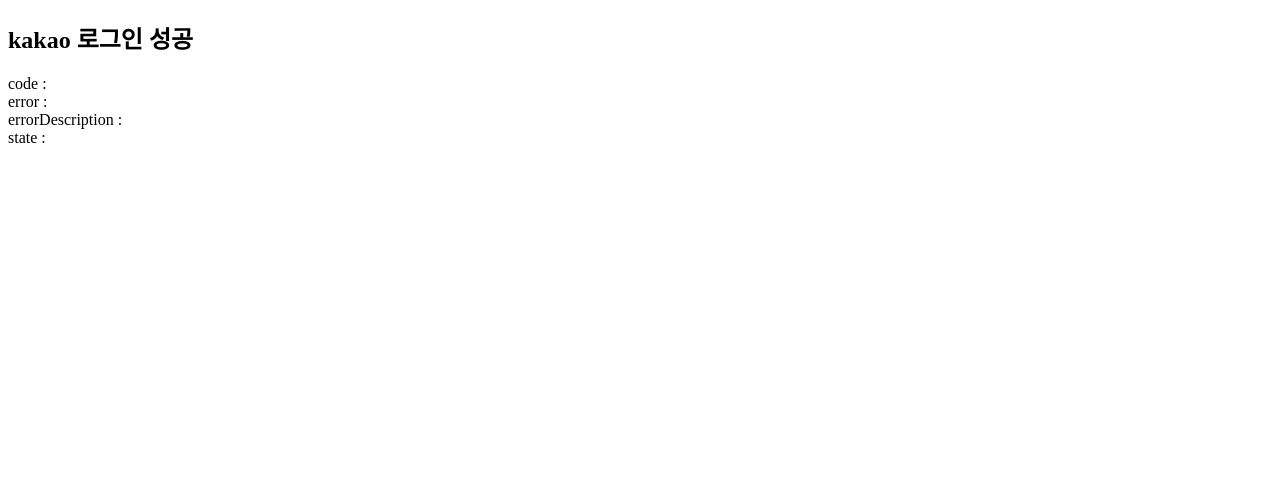
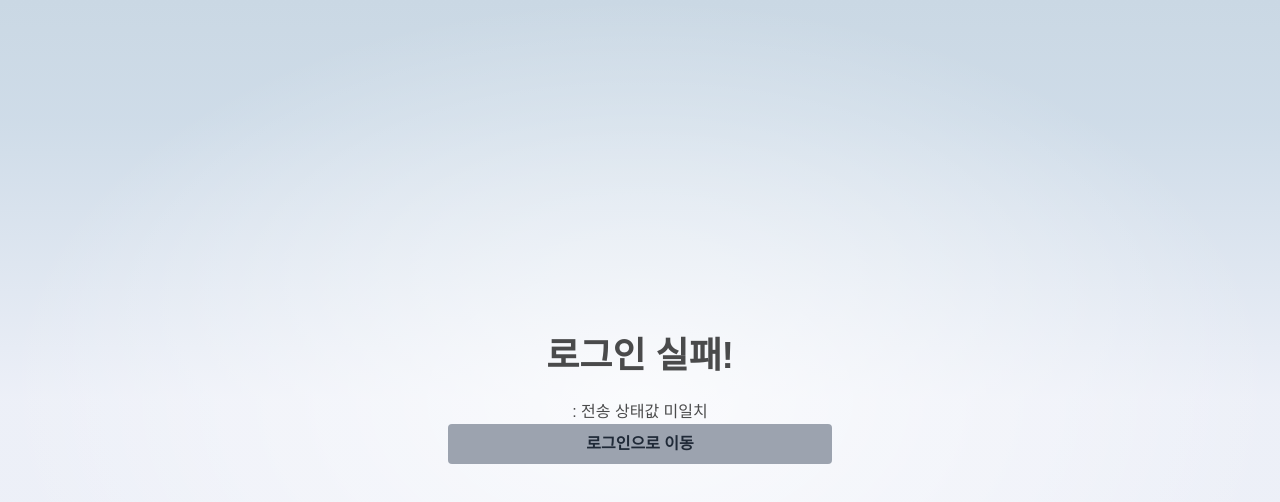
Before and after one commit to LhsDevLab/OpenCalendarSvelteKitLab, a SvelteKit app: page /page/login/kakao/success in a window 1280 px wide. Shown: the top 502 px of the page. Built offline with nearby package versions, Linux system fonts and the light colour scheme.

Commit message:
update kakao login
state 코드 체크 및 에러 분기 추가

```diff
--- a/src/feature/OauthLogin.svelte
+++ b/src/feature/OauthLogin.svelte
@@ -4,8 +4,11 @@
   import { get } from "../lib/module/FetchModule";
 
   function kakaoOnClick() {
-    get("open/kakao/loginUrl").then((res) => {
-      alert(res.loginUrl);
+    get("open/kakao/loginUrl", {
+      query: {
+        state: "kakaoLogin",
+      },
+    }).then((res) => {
       window.location.href = res.loginUrl;
     });
   }
--- a/src/routes/page/login/kakao/success/+page.svelte
+++ b/src/routes/page/login/kakao/success/+page.svelte
@@ -1,23 +1,23 @@
-<script>
+<script lang="ts">
+  import "../../../../../app.css"; // Ensure your app.css includes the Tailwind base styles
   import { page } from "$app/stores";
 
   // Define reactive variables for query parameters
-  export let code = "";
-  export let error = "";
-  export let errorDescription = "";
-  export let state = "";
+  let code: any = null;
+  let error: any = null;
+  let errorDescription: any = null;
+  let state: any = null;
   // Reactive statement to update variables when the URL changes
   $: {
     const searchParams = $page.url.searchParams;
-    code = searchParams.get("code") ?? ""; // Get the 'code' parameter
-    error = searchParams.get("error") ?? ""; // Get the 'error' parameter
-    errorDescription = searchParams.get("error_description") ?? ""; // Get the 'error_description' parameter
-    state = searchParams.get("state") ?? ""; // Get the 'state' parameter
+    code = searchParams.get("code") ?? null; // Get the 'code' parameter
+    error = searchParams.get("error") ?? null; // Get the 'error' parameter
+    errorDescription = searchParams.get("error_description") ?? null; // Get the 'error_description' parameter
+    state = searchParams.get("state") ?? null; // Get the 'state' parameter
   }
-
-  // Optionally handle the parameters for application logic
-  $: if (error) {
-    console.error(`Error: ${error}, Description: ${errorDescription}`);
+  $: if (state !== "kakaoLogin") {
+    error = "state 미일치";
+    errorDescription = "전송 상태값 미일치";
   }
 </script>
 
@@ -28,9 +28,18 @@
 <section
   class="flex flex-col items-center justify-center p-8 max-w-md h-screen mx-auto text-center"
 >
-  <h1 class="text-6xl font-bold mb-6">kakao 로그인 성공</h1>
-  <div>code : {code}</div>
-  <div>error : {error}</div>
-  <div>errorDescription : {errorDescription}</div>
-  <div>state : {state}</div>
+  {#if error !== null}
+    <h1 class="text-4xl font-bold mb-6">로그인 실패!</h1>
+    <div>: {errorDescription}</div>
+    <button
+      class="flex items-center justify-center w-full p-2 bg-gray-400 font-bold text-gray-800 rounded hover:bg-gray-500 hover:text-gray-100"
+      on:click={() => {
+        window.location.href = "/page/login";
+      }}
+    >
+      <span>로그인으로 이동</span>
+    </button>
+  {:else if code !== null}
+    <h1 class="text-4xl font-bold mb-6">로그인 성공!</h1>
+  {/if}
 </section>
```
